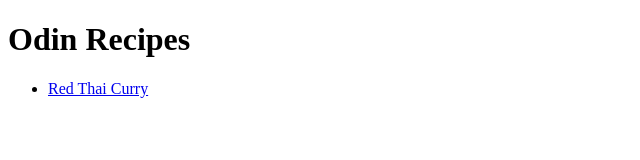
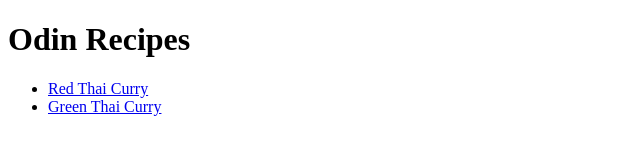
Before and after one commit to smitzkar/odin-train, a plain HTML site: page index.html in a window 1280 px wide. Shown: the whole page, without its empty margins (0-640 px from the left). Drawn offline with Linux system fonts and the light colour scheme.

Commit message:
Add link to 2nd recipe

```diff
--- a/index.html
+++ b/index.html
@@ -10,6 +10,7 @@
   <h1>Odin Recipes</h1>
   <ul>
     <li><a href="./recipes/red-thai-curry.html">Red Thai Curry</a></li>
+    <li><a href="./recipes/green-thai-curry.html">Green Thai Curry</a></li>
   </ul>
 </body>
 </html>
```
